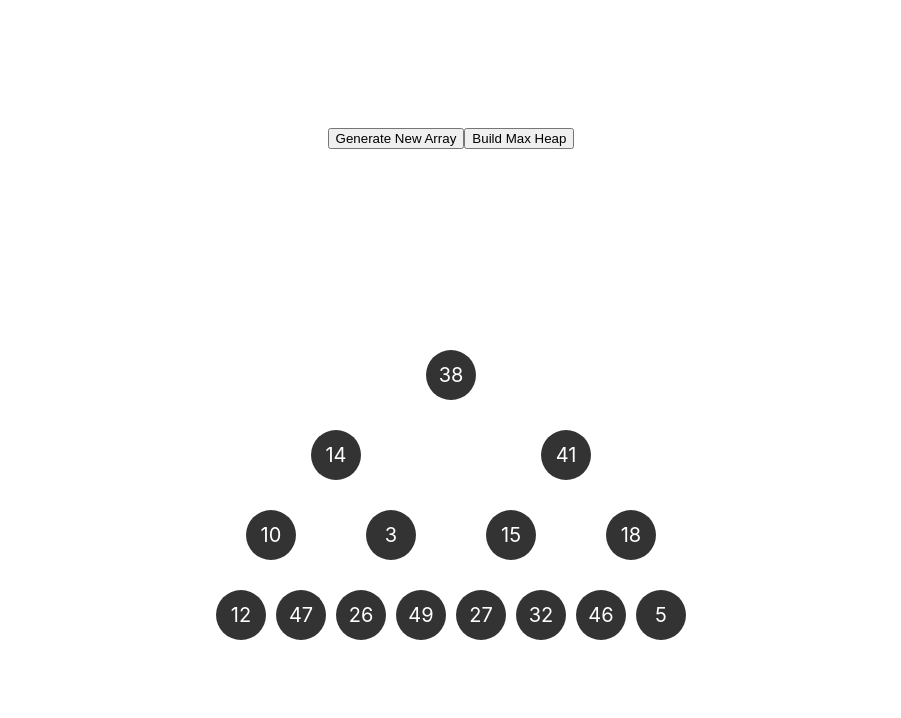
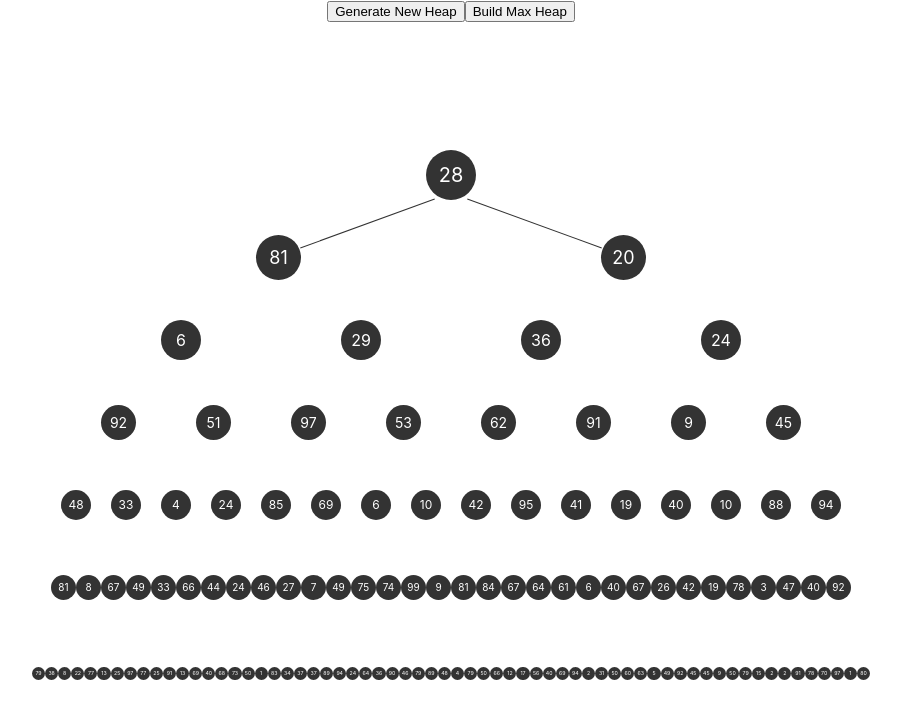
Before and after one commit to tancredeguillou/BinarySearchTrees, a React (Create React App) app: page / in a window 1280 px wide. Shown: the top 718 px of the page, without its empty margins (189-1090 px from the left). Built offline with nearby package versions, Linux system fonts and the light colour scheme.

Commit message:
dynamic tree construction

```diff
--- a/src/BinaryTreeVisualizer/binaryTreeVisualizer.css
+++ b/src/BinaryTreeVisualizer/binaryTreeVisualizer.css
@@ -2,17 +2,16 @@
     width:50px;
     height:50px;
     border-radius:50px;
-    font-size:20px;
+    font-size:5px;
     color:#fff;
     line-height:50px;
     text-align:center;
     display: inline-block;
     background:#333;
-    margin: 0 5px;
 }
 
-.array-container1 {
-    bottom: 50%;
+.array-container {
+    bottom: 70%;
     position: absolute;
     margin-right: auto;
     margin-left: auto;
@@ -20,31 +19,29 @@
     right: 0px;
 }
 
-.array-container2 {
-    bottom: 40%;
+.line {
+    bottom: 72%;
+    position: absolute;
+    margin-right: auto;
+    margin-left: auto;
+    left: 167px;
+    right: 0px;
+    height: 1px;
+    width: 143px;
+    background: #333;
+    transform: rotate(20deg);
+}
+.line2 {
+    bottom: 72%;
     position: absolute;
     margin-right: auto;
     margin-left: auto;
     left: 0px;
-    right: 0px;
-}
-
-.array-container3 {
-    bottom: 30%;
-    position: absolute;
-    margin-right: auto;
-    margin-left: auto;
-    left: 0px;
-    right: 0px;
-}
-
-.array-container4 {
-    bottom: 20%;
-    position: absolute;
-    margin-right: auto;
-    margin-left: auto;
-    left: 0px;
-    right: 0px;
+    right: 168px;
+    height: 1px;
+    width: 143px;
+    background: #333;
+    transform: rotate(-20deg);
 }
 
 .bin-tree {
@@ -53,5 +50,5 @@
 
 .button {
     position:relative;
-    margin-top: 10%;
+    margin-top: 0%;
 }
--- a/src/BinaryTreeVisualizer/binaryTreeVisualizer.jsx
+++ b/src/BinaryTreeVisualizer/binaryTreeVisualizer.jsx
@@ -3,7 +3,7 @@ import './binaryTreeVisualizer.css';
 import {buildMaxHeap} from '../Algorithms/algorithm.js';
 
 // Change this value for the speed of the animations.
-const ANIMATION_SPEED_MS = 500;
+const ANIMATION_SPEED_MS = 20;
 
 // This is the main color of the array bars.
 const PRIMARY_COLOR = '#333';
@@ -11,8 +11,14 @@ const PRIMARY_COLOR = '#333';
 // This is the color of array bars that are being compared throughout the animations.
 const COMPARING_COLOR = '#f00';
 
+const HAS_COMPARED = '#f93';
+
 // This is the color of array bars that are being compared throughout the animations.
 const SWAPING_COLOR = '#0f0';
+
+const TOP_POSITION = 75;
+const TOP_SIZE = 50;
+const TOP_FONT = 20;
 
 export class BinaryTreeVisualizer extends React.Component {
     constructor(props) {
@@ -29,10 +35,26 @@ export class BinaryTreeVisualizer extends React.Component {
 
     resetArray() {
         const array = [];
-        for (let index = 0; index < 15; index++) {
-            array.push(randomIntFromInterval(1, 50));
+        const arraySize = randomIntFromInterval(5, 7);
+        for (let index = 0; index < Math.pow(2, arraySize) - 1; index++) {
+            array.push(randomIntFromInterval(1, 99));
         }
+
         this.setState({array});
+    }
+
+    resetColor() {
+        const circles = document.getElementsByClassName('circle');
+        for (let i = 0; i < circles.length; i++) {
+            circles[i].style.background = PRIMARY_COLOR;
+        }
+    }
+
+    setColor() {
+        const circles = document.getElementsByClassName('circle');
+        for (let i = 0; i < circles.length; i++) {
+            circles[i].style.background = SWAPING_COLOR;
+        }
     }
 
     buildHeap() {
@@ -44,7 +66,7 @@ export class BinaryTreeVisualizer extends React.Component {
             if (swaping !== 2 && swaping !== 3) {
                 const circleOneStyle = circles[v1].style;
                 const circleTwoStyle = circles[v2].style;
-                const color = swaping === 0 ? COMPARING_COLOR : PRIMARY_COLOR;
+                const color = swaping === 0 ? COMPARING_COLOR : HAS_COMPARED;
                 setTimeout(() => {
                     circleOneStyle.background = color;
                     circleTwoStyle.background = color;
@@ -52,7 +74,7 @@ export class BinaryTreeVisualizer extends React.Component {
             } else if (swaping === 2) {
                 const circleOneStyle = circles[v1].style;
                 const circleTwoStyle = circles[v2].style;
-                const color = swaping === 2 ? SWAPING_COLOR : PRIMARY_COLOR;
+                const color = swaping === 2 ? SWAPING_COLOR : HAS_COMPARED;
                 setTimeout(() => {
                     circleOneStyle.background = color;
                     circleTwoStyle.background = color;
@@ -62,10 +84,10 @@ export class BinaryTreeVisualizer extends React.Component {
                     const t = this.state.array.slice();
                     this.setState({t});
                 }, i * ANIMATION_SPEED_MS);
-            } else {
+            } else if (swaping === 3) {
                 const circleOneStyle = circles[v1].style;
                 const circleTwoStyle = circles[v2].style;
-                const color = swaping === 2 ? SWAPING_COLOR : PRIMARY_COLOR;
+                const color = swaping === 2 ? SWAPING_COLOR : HAS_COMPARED;
                 setTimeout(() => {
                     circleOneStyle.background = color;
                     circleTwoStyle.background = color;
@@ -76,59 +98,50 @@ export class BinaryTreeVisualizer extends React.Component {
 
     render() {
         const {array} = this.state;
-        const root = array[0];
-        const array1 = array.slice(1, 3);
-        const array2 = array.slice(3, 7);
-        const array3 = array.slice(7, 15);
+
+        const indexes = [];
+
+        for (let i = 0; Math.pow(2, i) < array.length; i++) {
+            indexes.push(i);
+        }
 
         return (
             <div className="bin-tree">
-                <div className="array-container1">
-                    <div
-                        className="circle"
-                        key={0}> {root}
-                    </div>
-                </div>
-                <div className="array-container2">
-                    {array1.map((value, idx) => (
-                    <div
+                {
+                    indexes.map(index => {
+                        return <div
+                            className="array-container"
+                            style={{
+                                bottom: `${TOP_POSITION - (index * 10)}%`
+                            }}
+                        >
+                        {
+                            array.slice(Math.pow(2, index) - 1, Math.pow(2, index+1) - 1).map((value, idx) => {
+                                return <div
                                     className="circle"
                                     key={idx}
                                     style={{
-                            margin: `0 90px`
+                                        margin: (index < 6) ? `0 ${10 * (Math.pow(2, 6 - index - 1) - 1)}px` : `0 0px`,
+                                        width: (index < 6) ? `${TOP_SIZE * (1 - (index * 0.1))}px` : `${TOP_SIZE * Math.pow(0.8, index)}px`,
+                                        height: (index < 6) ? `${TOP_SIZE * (1 - (index * 0.1))}px` : `${TOP_SIZE * Math.pow(0.8, index)}px`,
+                                        fontSize: (index < 6) ? `${TOP_FONT * (1 - (index * 0.1))}px` : `${TOP_FONT * Math.pow(0.8, index)}px`,
+                                        lineHeight: (index < 6) ? `${TOP_SIZE * (1 - (index * 0.1))}px` : `${TOP_SIZE * Math.pow(0.8, index)}px`,
                                     }}
                                 >
                                 {value}
                                 </div>
-                    ))}
+                    })}
                         </div>
-                <div className="array-container3">
-                    {array2.map((value, idx) => (
-                    <div
-                        className="circle"
-                        key={idx}
-                        style={{
-                            margin: `0 35px`
-                        }}
-                        >
-                        {value}
-                    </div>
-                    ))}
-                </div>
-                <div className="array-container4">
-                    {array3.map((value, idx) => (
-                    <div
-                        className="circle"
-                        key={idx}> {value}
-                    </div>
-                    ))}
-                </div>
+                    })
+                }
+                <div className="line"></div>
+                <div className="line2"></div>
                 <button
                 className="button"
-                onClick={() => this.resetArray()}> Generate New Array </button>
+                onClick={() => {this.resetColor(); this.resetArray()}}> Generate New Heap </button>
                 <button
                 className="button"
-                onClick={() => this.buildHeap(/*this.state.array*/)}> Build Max Heap </button>
+                onClick={() => this.buildHeap()}> Build Max Heap </button>
             </div>
         );
     }
```
Lines whose indentation alone changed are shown as unchanged.
